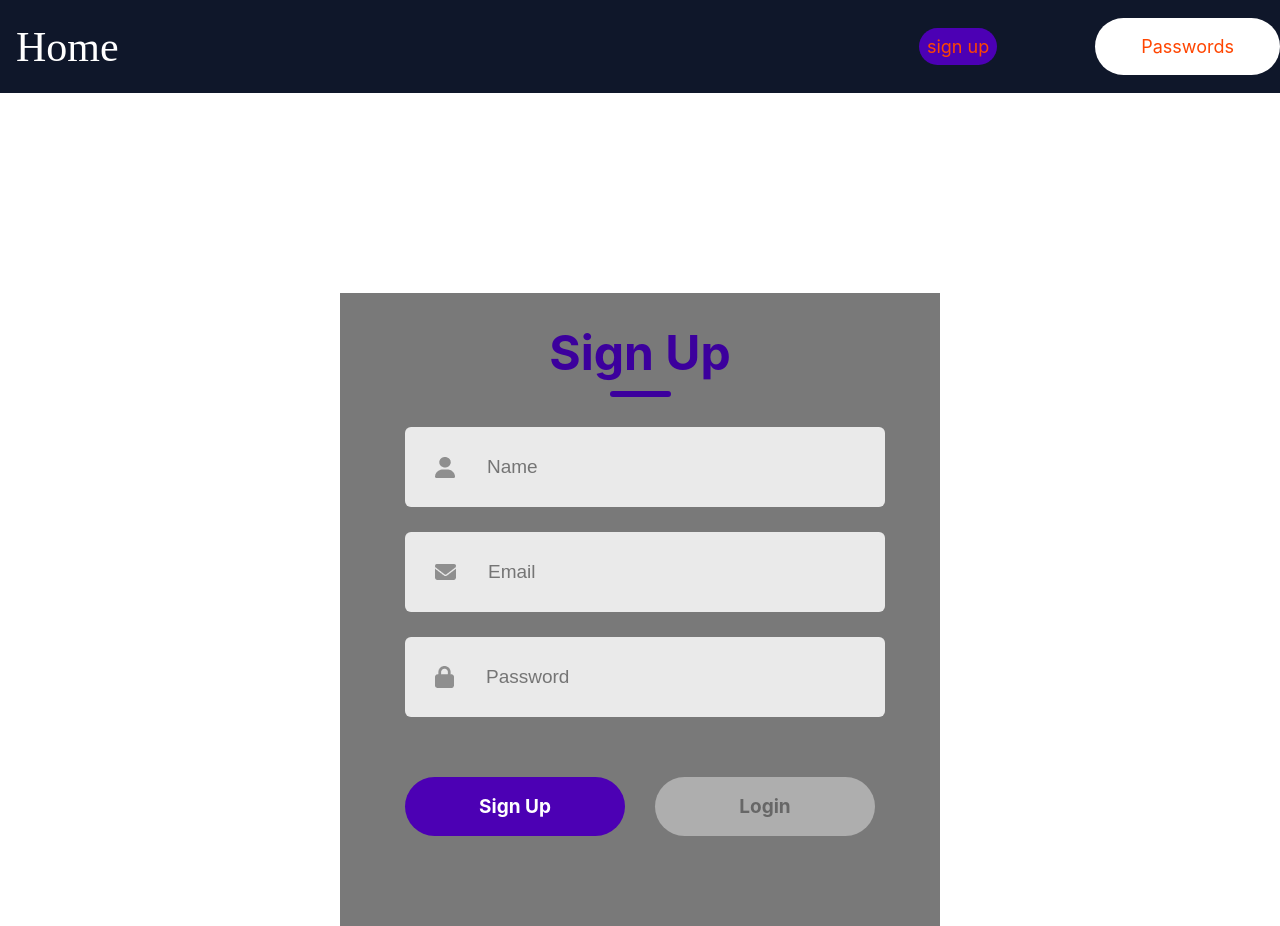
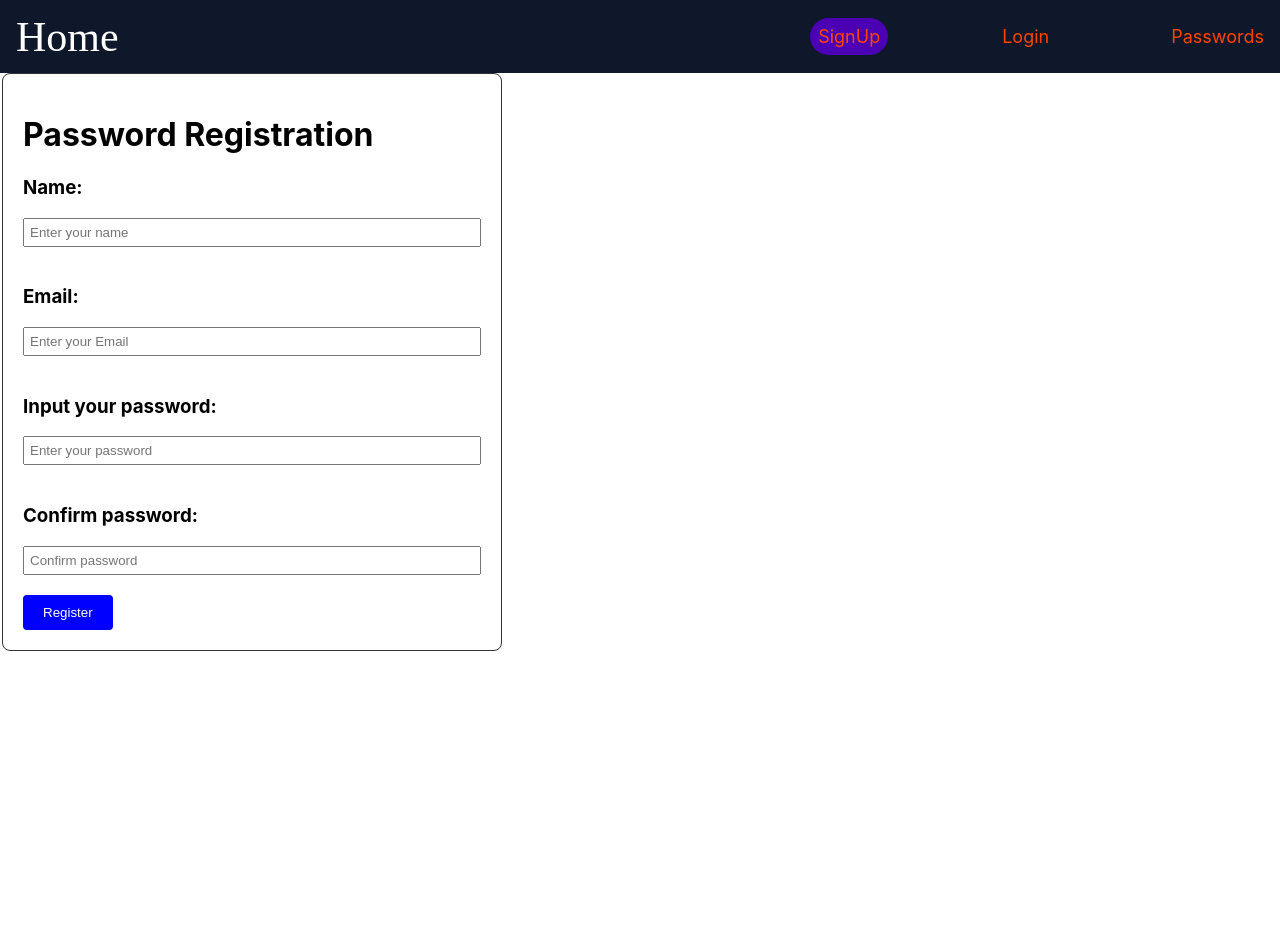
Before and after one commit to Fay-chebby/password-manager, a React (Create React App) app in the folder password/: page /SignUp in a window 1280 px wide. After the commit the page ends 800 px from the top, so only its background shows below. Built offline with nearby package versions, Linux system fonts and the light colour scheme.

Commit message:
password

```diff
--- a/password/src/App.js
+++ b/password/src/App.js
@@ -2,9 +2,10 @@
 import './App.css';
 import {Navbar} from "./Components/Navbar";
 import {Route, Routes} from "react-router-dom";
-import {SignUp} from "./Components/Pages/SignUp";
+import {Login} from "./Components/Pages/Login";
 import {Password} from "./Components/Pages/Password";
 import {Home} from "./Components/Pages/Home";
+import {SignUp} from "./Components/Pages/SignUp";
 
 function App() {
   return (
@@ -13,7 +14,8 @@ function App() {
         <Routes>
             <Route path="/" element={<Home/>}/>
 
-            <Route path="/signup" element={<SignUp/>}/>
+            <Route path="/SignUp" element={<SignUp/>}/>
+            <Route path="/Login" element={<Login/>}/>
             <Route path="/password" element={<Password/>}/>
         </Routes>
     </div>
--- a/password/src/Components/Navbar.css
+++ b/password/src/Components/Navbar.css
@@ -32,9 +32,9 @@
     color: white;
 }
 .nav-password{
-    border-radius: 50px;
+   /* border-radius: 50px;
     padding: 10px 30px;
-    background: #ffff;
+    background: #ffff;*/
     color: #262626;
     list-style: none;
     text-decoration: none;
--- a/password/src/Components/Navbar.jsx
+++ b/password/src/Components/Navbar.jsx
@@ -8,9 +8,12 @@ export const Navbar=()=>{
            <NavLink  to="/" className='nav-log'>Home</NavLink >
            <ul className='nav-menu'>
                <li>
-                   <NavLink to="/SignUp">sign up</NavLink>
+                   <NavLink to="/SignUp">SignUp</NavLink>
                </li>
-               <li className='nav-password'>  <NavLink to="/Password">Passwords </NavLink> </li>
+               <li>
+                   <NavLink to="/Login">Login</NavLink>
+               </li>
+               <li className='nav-password'><NavLink to="/Password">Passwords </NavLink></li>
 
            </ul>
        </nav>
--- /dev/null
+++ b/password/src/Components/Pages/Login.css
@@ -0,0 +1,30 @@
+sign {
+    display: flex;
+    align-items: center;
+    justify-content: center;
+    height: 100vh;
+    margin: 0;
+    margin-top: 0px;
+}
+
+fieldset {
+    max-width: 500px;
+    width: 100%;
+    padding: 20px;
+    border: 1px solid #333;
+    border-radius: 8px;
+    box-sizing: border-box;
+}
+input {
+    width: 100%;
+    padding: 5px;
+    box-sizing: border-box;
+}
+button {
+    background-color: lightgreen;
+    color: white;
+    padding: 10px 20px;
+    border: none;
+    border-radius: 4px;
+    cursor: pointer;
+}
--- /dev/null
+++ b/password/src/Components/Pages/Login.jsx
@@ -0,0 +1,18 @@
+import './Login.css'
+export const Login = () => {
+    return(
+        <div className='sign'>
+            <fieldset>
+                <h1>Login </h1>
+                <label htmlFor="name"><h3 >Username:</h3></label>
+                <input type="text" value="Enter your name"/><br/>
+                <label htmlFor="password">
+                    <h3 >Password:</h3>
+                </label>
+                <input type="text" value="Enter your password"/><br/><br/>
+                <button type="submit">Login</button>
+
+            </fieldset>
+        </div>
+    )
+}
--- /dev/null
+++ b/password/src/Components/Pages/SignUp.css
@@ -0,0 +1,33 @@
+/*form {
+    display: flex;
+    align-items: center;
+    justify-content: center;
+    /* height: 100vh;
+    margin: 0;
+}*/
+
+fieldset {
+    max-width: 500px;
+    width: 100%;
+    /*padding: 20px;*/
+    border: 1px solid #333;
+    border-radius: 8px;
+    box-sizing: border-box;
+}
+
+form {
+    /*text-align: center;*/
+}
+button {
+    background-color: blue;
+    color: white;
+    padding: 10px 20px;
+    border: none;
+    border-radius: 4px;
+    cursor: pointer;
+}
+input {
+    width: 100%;
+    padding: 5px;
+    box-sizing: border-box;
+}
--- a/password/src/Components/Pages/SignUp.jsx
+++ b/password/src/Components/Pages/SignUp.jsx
@@ -1,39 +1,30 @@
-import React, { useState } from 'react';
-import './Signup.css';
+import './SignUp.css'
+export const SignUp = () => {
+    return(
+        <div>
+            <fieldset   >
+                <form action="" target="_blank">
+                    <h1>Password Registration </h1>
+                    <label htmlFor="name"><h3>Name:</h3></label>
+                    <input type="text" placeholder="Enter your name" required/><br/><br/>
+                    <label htmlFor="email"><h3 >Email:</h3></label>
+                    <input type="text" placeholder="Enter your Email" required/><br/><br/>
 
-import user_icon from '../../Assets/Assets/person.png';
-import email_icon from '../../Assets/Assets/email.png';
-import password_icon from '../../Assets/Assets/password.png';
 
-export const SignUp = () => {
-    const [action, setAction] = useState("Sign Up");
+                    <label htmlFor="password"
+                    ><h3 >Input your password:</h3></label
+                    >
+                    <input type="text" placeholder="Enter your password"/><br/><br/>
+                    <label htmlFor="password">
+                        <h3 >Confirm password:</h3></label
+                    >
+                    <input type="text" placeholder="Confirm password"/><br/><br/>
 
-    return (
-        <div className="container">
-            <div className="header">
-                <div className="text">{action}</div>
-                <div className="underline"></div>
-            </div>
-            <div className="inputs">
-                {action === "Login" ?  <div></div> :<div className="input">
-                    <img src={user_icon} alt=""/>
-                    <input type="text" placeholder="Name"/>
-                </div>}
-                <div className="input">
-                    <img src={email_icon} alt=""/>
-                    <input type="email" placeholder="Email"/>
-                </div>
-                <div className="input">
-                    <img src={password_icon} alt=""/>
-                    <input type="password" placeholder="Password"/>
-                </div>
-            </div>
-            {action === "Sign Up" ? <div></div> :
-                <div className="forgot-password">Lost Password? <span>Click Here!</span></div>}
-            <div className="submit-container">
-                <div className={action==="Login"?"submit gray":"submit"} onClick={()=>{setAction("Sign Up")}}>Sign Up</div>
-                <div className={action==="Sign Up"?"submit gray":"submit"} onClick={()=>{setAction("Login")}}>Login</div>
-            </div>
+
+                    <button type="submit">Register</button>
+
+                </form>
+            </fieldset>
         </div>
-    );
+    )
 }
--- a/password/src/Components/Pages/Signup.css
+++ /dev/null
@@ -1,90 +0,0 @@
-
-.container{
-    display: flex;
-    flex-direction: column;
-    margin:auto;
-    margin-top:200px;
-    background: #797979;
-    padding-bottom: 30px;
-    width: 600px;
-
-}
-.header{
-    display: flex;
-    flex-direction: column;
-    align-items: center;
-    gap: 9px;
-    width: 100%;
-    margin-top: 30px;
-}
-.text{
-    color:#3c009d ;
-    font-size: 48px;
-    font-weight: 700;
-
-}
-.underline{
-    width: 61px;
-    height: 6px;
-    background: #3c009d;
-    border-radius: 9px;
-}
-.inputs{
-    margin-top: 55px;
-    display: flex;
-    flex-direction: column;
-    gap: 25px;
-}
-.input{
-    display: flex;
-    align-items: center;
-    margin: auto;
-    width: 480px;
-    height: 80px;
-    background: #eaeaea;
-    border-radius: 6px;
-}
-.input img{
-    margin:0px 30px;
-}
-.input input{
-    height: 50px;
-    width: 400px;
-    background: transparent;
-    border: none;
-    outline: none;
-    color: #797979;
-    font-size: 19px;
-}
-.forgot-password{
-    padding-left: 62px;
-    margin-top: 27px;
-    color: #797979;
-    font-size: 18px;
-}
-.forgot-password span{
-    color:#4c00b4 ;
-    cursor:pointer;
-}
-.submit-container{
-    display: flex;
-    gap: 30px;
-    margin: 60px auto;
-}
-.submit{
-    display: flex;
-    justify-content: center;
-    align-items: center;
-    width: 220px;
-    height: 59px;
-    color: #ffff;
-    background: #4c00b4;
-    border-radius: 30px;
-    font-size: 19px;
-    font-weight: 700;
-    cursor: pointer;
-}
-.gray{
-    background-color: #aeaeae;
-    color:#676767;
-}
```
